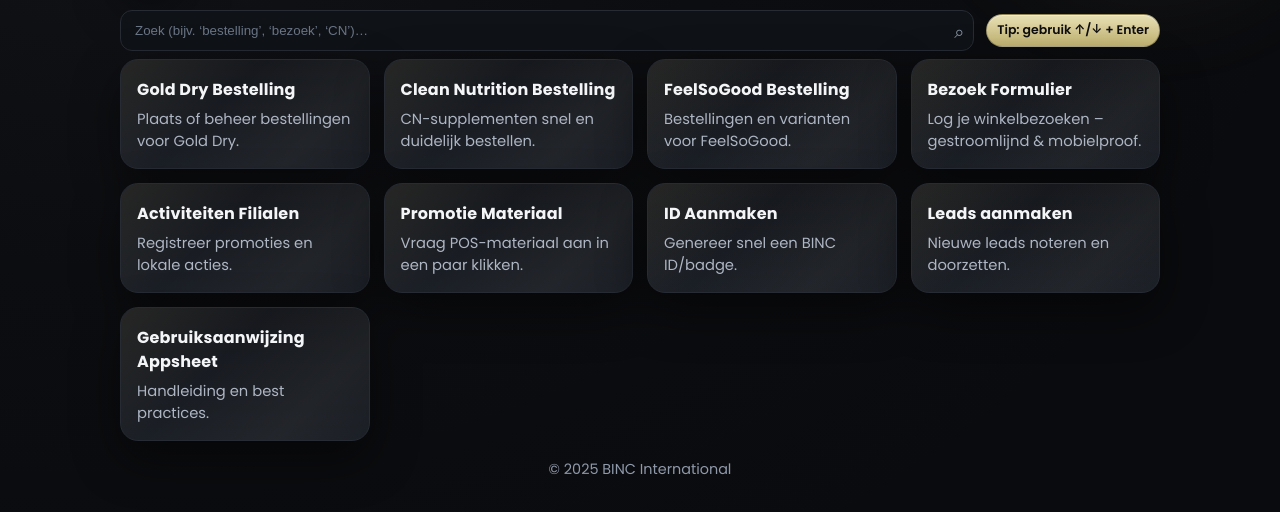
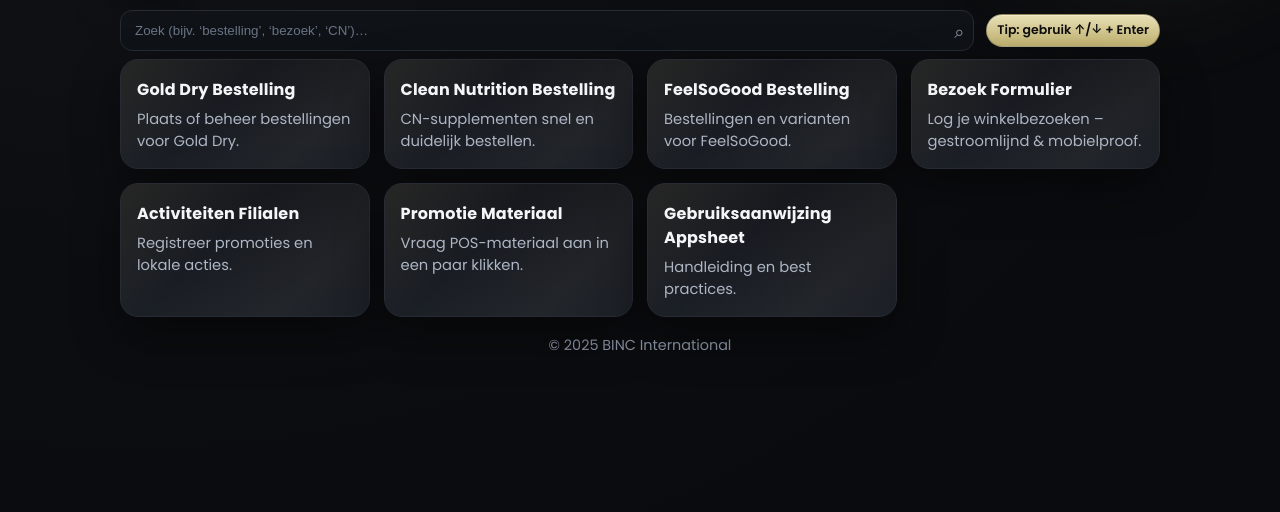
Before and after one commit to Krijnvl/Goldportaal, a plain HTML site: page index.html in a window 1280 px wide. Shown: the part 118-630 px from the top of the page. Drawn offline with Linux system fonts and the light colour scheme.

Commit message:
Update index.html

```diff
--- a/index.html
+++ b/index.html
@@ -173,16 +173,6 @@
         <p class="app__desc">Vraag POS-materiaal aan in een paar klikken.</p>
       </a>
 
-      <a class="app" href="https://charming-maamoul-8622c7.netlify.app/" target="_blank" rel="noopener">
-        <div class="app__title">ID Aanmaken</div>
-        <p class="app__desc">Genereer snel een BINC ID/badge.</p>
-      </a>
-
-      <a class="app" href="https://silly-rabanadas-86bbc6.netlify.app/" target="_blank" rel="noopener">
-        <div class="app__title">Leads aanmaken</div>
-        <p class="app__desc">Nieuwe leads noteren en doorzetten.</p>
-      </a>
-
       <a class="app" href="https://drive.google.com/file/d/1Hk-b3HAL07Jdt0H2vuN3ZZZ7HPBchdlz/view" target="_blank" rel="noopener">
         <div class="app__title">Gebruiksaanwijzing Appsheet</div>
         <p class="app__desc">Handleiding en best practices.</p>
```
